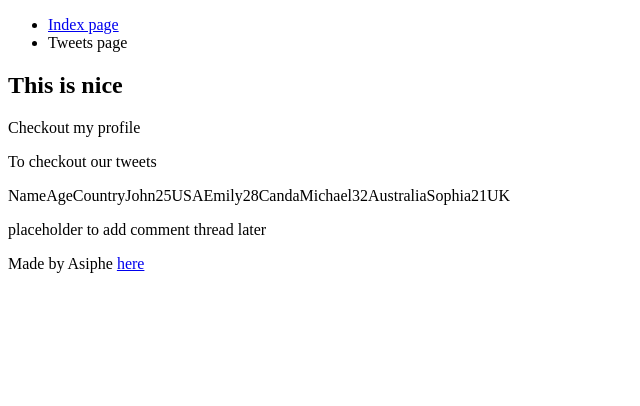
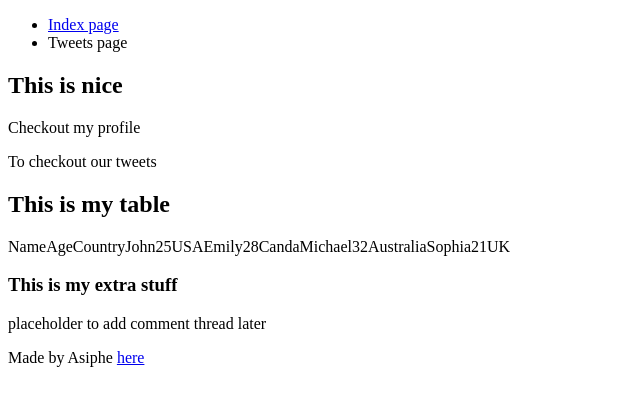
Before and after one commit to asibushula/My_First_Portfolio, a plain HTML site: page html_basic/index.html in a window 1280 px wide. Shown: the whole page, without its empty margins (0-640 px from the left). Drawn offline with Linux system fonts and the light colour scheme.

Commit message:
updated index file

```diff
--- a/html_basic/index.html
+++ b/html_basic/index.html
@@ -18,6 +18,7 @@
             <h1>This is nice</h1>
             <p>Checkout my profile <a href="https://i.ibb.co/gTDZZT8/ALX-Logo-07.png"></a> </p>
             <p>To checkout our tweets <a href="C:\Users\Asiphe\ALX_FE_C5_Projects\My_First_Portfolio\html_basic\tweets.html"></a></p>
+            <h2>This is my table</h2>
             <table>
                 <tr>
                     <thead>Name</thead>
@@ -47,6 +48,7 @@
             </table>
         </article>
         <aside>
+            <h3>This is my extra stuff</h3>
             <p>placeholder to add comment thread later</p>
         </aside>
     </main>
```
